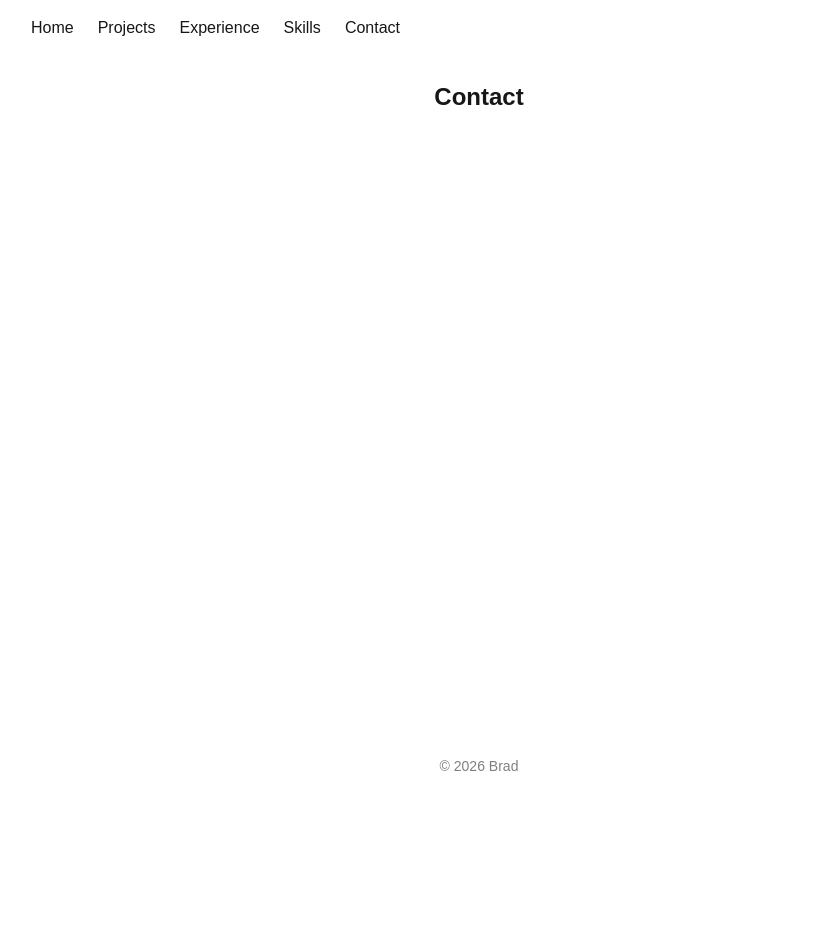
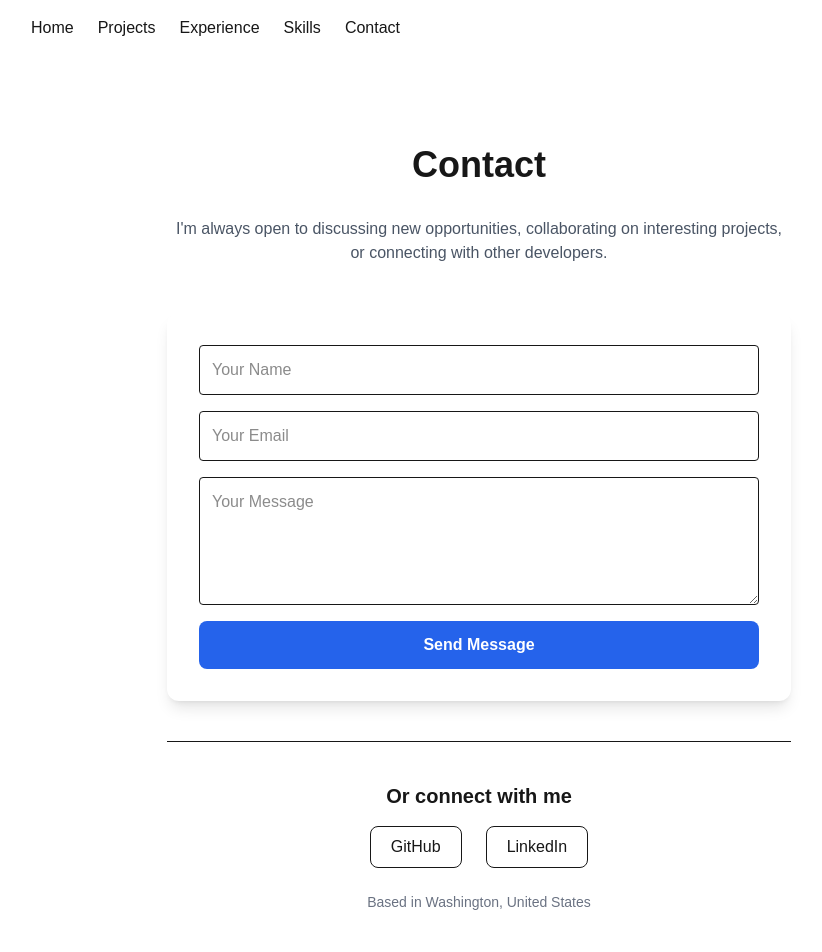
Before and after one commit to bsilcox1990/my-portfolio, a Next.js app: page /contact in a window 1280 px wide. Shown: the top 952 px of the page, without its empty margins (161-983 px from the left). Before the commit the page ends 800 px from the top, so only its background shows below. Built offline with nearby package versions, Linux system fonts and the light colour scheme.

Commit message:
feat: add contact page with working email form and links to my social media

```diff
--- a/package.json
+++ b/package.json
@@ -13,7 +13,8 @@
     "lucide-react": "^0.562.0",
     "next": "16.0.7",
     "react": "19.2.0",
-    "react-dom": "19.2.0"
+    "react-dom": "19.2.0",
+    "resend": "^6.9.3"
   },
   "devDependencies": {
     "@tailwindcss/postcss": "^4",
@@ -21,6 +22,7 @@
     "@types/react": "^19",
     "@types/react-dom": "^19",
     "babel-plugin-react-compiler": "1.0.0",
+    "baseline-browser-mapping": "^2.10.0",
     "eslint": "^9",
     "eslint-config-next": "16.0.7",
     "tailwindcss": "^4",
--- /dev/null
+++ b/src/app/api/contact/route.ts
@@ -0,0 +1,30 @@
+import { Resend } from "resend";
+
+const resend = new Resend(process.env.RESEND_API_KEY);
+
+export async function POST(req: Request) {
+  const body = await req.json();
+
+  const { name, email, message } = body;
+
+  try {
+    const data = await resend.emails.send({
+      from: "Portfolio Contact <onboarding@resend.dev>",
+      to: "bradleysilcox70@gmail.com",
+      subject: `Portfolio message from ${name}`,
+      text: `
+        Name: ${name}
+        Email: ${email}
+
+        Message:
+        ${message}
+      `
+    });
+    console.log("email response", data);
+
+    return Response.json({ success: true });
+  } catch (error) {
+    console.log("email error", error);
+    return Response.json({ error });
+  }
+}
--- a/src/app/contact/page.tsx
+++ b/src/app/contact/page.tsx
@@ -1,3 +1,133 @@
+"use client";
+
+import { useState } from "react";
+
 export default function Contact() {
-  return <h1 className="text-2xl font-bold">Contact</h1>;
+  const [form, setForm] = useState({
+    name: "",
+    email: "",
+    message: "",
+  });
+
+  async function handleSubmit(e: React.FormEvent) {
+      e.preventDefault();
+
+       const res = await fetch("/api/contact", {
+        method: "POST",
+        headers: {
+        "Content-Type": "application/json",
+      },
+        body: JSON.stringify(form),
+      });
+
+  const data = await res.json();
+
+  console.log("API RESPONSE:", data);
+
+  if (res.ok) {
+    alert("Message sent!");
+    setForm({ name: "", email: "", message: "" });
+  } else {
+    alert("Something went wrong.");
+  }
+  }
+
+  return (
+    <main className="max-w-2xl mx-auto px-6 py-16">
+
+      {/* Page Title */}
+      <h1 className="text-4xl font-bold text-center mb-8">Contact</h1>
+
+      {/* Mission Statement */}
+      <p className="text-gray-600 text-center mb-12">
+        I'm always open to discussing new opportunities, collaborating on
+        interesting projects, or connecting with other developers.
+      </p>
+
+
+      {/* Contact Form */}
+      <form
+        onSubmit={handleSubmit}
+        className="flex flex-col gap-4 bg-white shadow-lg p-8 rounded-xl"
+      >
+        <input
+          type="text"
+          placeholder="Your Name"
+          value={form.name}
+          onChange={(e) => setForm({ ...form, name: e.target.value })}
+          className="border p-3 rounded"
+          required
+        />
+
+        <input
+          type="email"
+          placeholder="Your Email"
+          value={form.email}
+          onChange={(e) => setForm({ ...form, email: e.target.value })}
+          className="border p-3 rounded"
+          required
+        />
+
+        <textarea
+          placeholder="Your Message"
+          value={form.message}
+          onChange={(e) => setForm({ ...form, message: e.target.value })}
+          className="border p-3 rounded h-32"
+          required
+        />
+
+        <button
+          type="submit"
+          style={{
+            backgroundColor: "#2563eb",
+            color: "white",
+            padding: "12px 20px",
+            borderRadius: "8px",
+            border: "none",
+            cursor: "pointer",
+            fontWeight: "600"
+          }}
+        >
+          Send Message
+        </button>
+      </form>
+
+      {/* Divider */}
+      <div className="my-10 border-t"></div>
+
+      {/* Social Links */}
+      <div className="text-center">
+
+        <h2 className="text-xl font-semibold mb-4">
+          Or connect with me
+        </h2>
+
+        <div className="flex justify-center gap-6">
+
+          <a
+            href="https://github.com/bsilcox1990"
+            target="_blank"
+            className="border px-5 py-2 rounded-lg hover:bg-black hover:text-white transition"
+          >
+            GitHub
+          </a>
+
+          <a
+            href="https://linkedin.com/in/bradleysilcox"
+            target="_blank"
+            className="border px-5 py-2 rounded-lg hover:bg-black hover:text-white transition"
+          >
+            LinkedIn
+          </a>
+
+        </div>
+
+        <p className="text-gray-500 mt-6 text-sm">
+          Based in Washington, United States
+        </p>
+
+      </div>
+
+    </main>
+  );
 }
```
Also changed, not shown: 1 other file (tests, documents, lock files or other folders).
